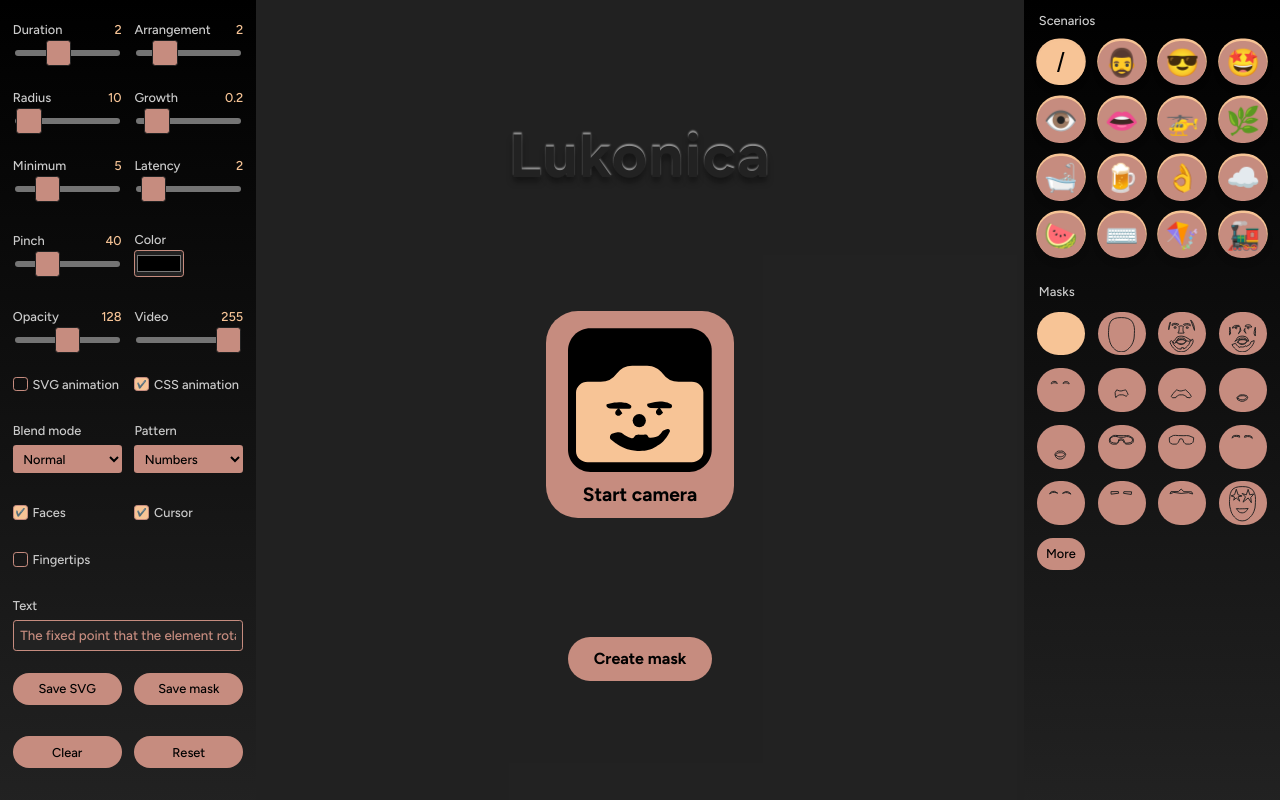
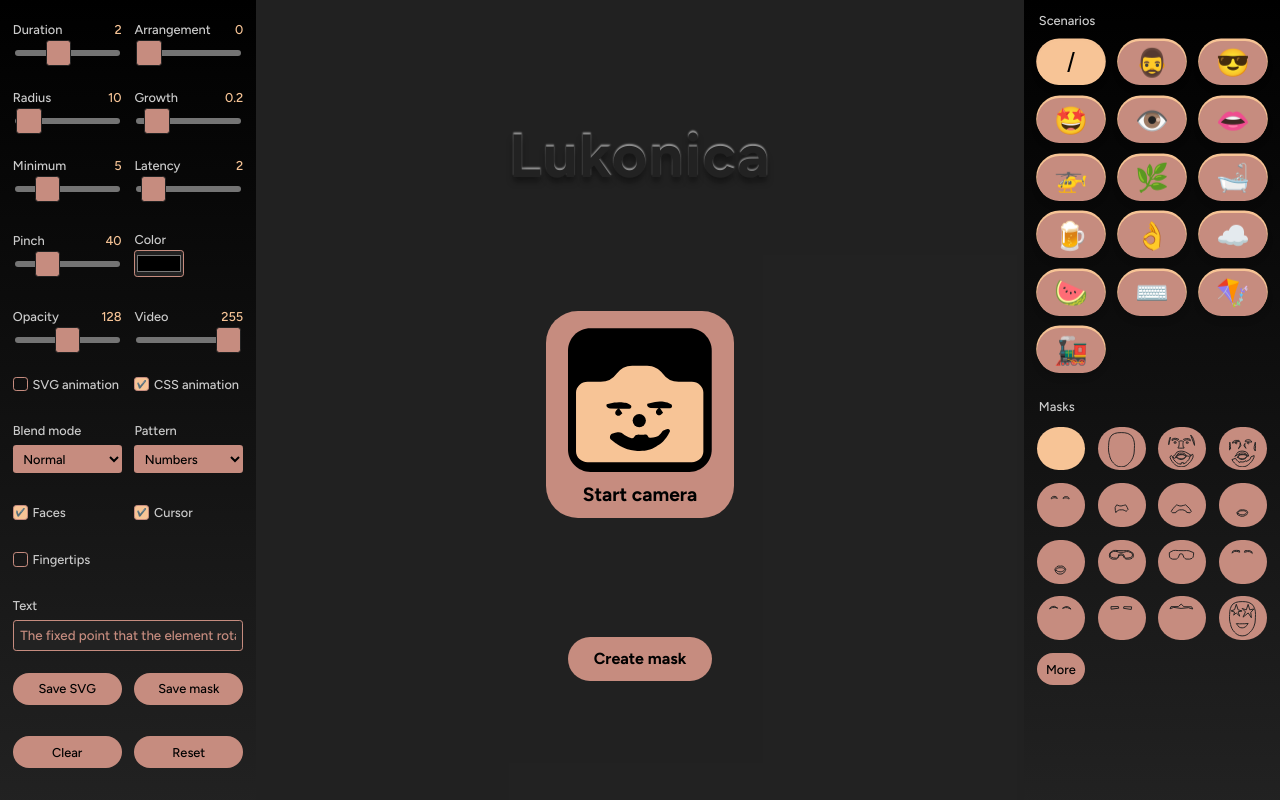
Before and after one commit to cincplug/lukonica, a React (Create React App) app: page / in a window 1280 px wide. Built offline with nearby package versions, Linux system fonts and the light colour scheme; a web font is replaced by a local one.

Commit message:
Improve mask selection

```diff
--- a/src/_setup.json
+++ b/src/_setup.json
@@ -13,7 +13,7 @@
     "id": "transitionArrangement",
     "title": "Arrangement",
     "description": "Arrangement of elements in transition",
-    "value": 2,
+    "value": 0,
     "type": "range",
     "min": 0,
     "max": 10,
--- a/src/components/MaskSelection.js
+++ b/src/components/MaskSelection.js
@@ -7,7 +7,7 @@ import { renderPath } from "../utils";
 
 const MaskSelection = (props) => {
   const { setActiveMask, setup, setSetup, handleInputChange } = props;
-  const { activeMaskIndex } = setup;
+  const { activeMaskIndex, showsFaces } = setup;
   const [masks, setMasks] = useState(DEFAULT_MASKS);
 
   const fetchMoreMasks = () => {
@@ -62,7 +62,6 @@ const MaskSelection = (props) => {
   };
 
   return (
-    (masks || DEFAULT_MASKS) && (
     <nav className={`menu menu--secondary`}>
       <fieldset className="menu--scenarios">
         <legend>Scenarios</legend>
@@ -80,6 +79,7 @@ const MaskSelection = (props) => {
           </button>
         ))}
       </fieldset>
+      {showsFaces && (masks || DEFAULT_MASKS) && (
         <fieldset className="menu--masks">
           <legend>Masks</legend>
           {masks.map((mask, index) => (
@@ -112,8 +112,8 @@ const MaskSelection = (props) => {
             More
           </button>
         </fieldset>
+      )}
     </nav>
-    )
   );
 };
 
--- a/src/data/scenarios.json
+++ b/src/data/scenarios.json
@@ -13,13 +13,13 @@
     "videoOpacity": 0,
     "usesSvgAnimation": false,
     "usesCssAnimation": true,
-    "blendMode": "color-dodge",
+    "blendMode": "normal",
     "pattern": "paths",
     "imageUrl": "",
     "pathStroke": "beziers",
     "showsFaces": true,
     "showsHands": true,
-    "hasCursor": false,
+    "hasCursor": true,
     "hasCursorFingertips": false,
     "isAutoClosed": false,
     "activeMaskIndex": 3,
@@ -176,7 +176,7 @@
     "pathStroke": "lines",
     "showsFaces": true,
     "showsHands": true,
-    "hasCursor": false,
+    "hasCursor": true,
     "hasCursorFingertips": false,
     "isAutoClosed": false,
     "activeMaskIndex": 3,
--- a/src/styles.scss
+++ b/src/styles.scss
@@ -104,6 +104,8 @@ button {
       position: fixed;
       bottom: var(--gap-double);
       z-index: 1;
+      left: 50%;
+      transform: translateX(-50%);
     }
   }
 }
@@ -239,25 +241,31 @@ legend {
     grid-auto-rows: max-content;
   }
 
+  button {
+    &.active {
+      background: var(--bg-input-active);
+    }
+  }
+
   &--masks {
     legend {
       margin-top: var(--gap);
+    }
+    path {
+      stroke: var(--color-black-light);
+      stroke-width: 1rem;
+      fill: none;
     }
     button {
       grid-column: span 3;
       padding: 0;
       min-height: 2rem;
     }
-    path {
-      stroke: var(--color-black-light);
-      stroke-width: 1rem;
-      fill: none;
-    }
   }
 
   &--scenarios {
     &__button {
-      grid-column: span 3;
+      grid-column: span 4;
       font-size: 1.7rem;
       padding: 0.4rem;
       background: var(--color-skin);
@@ -269,12 +277,6 @@ legend {
 
   &--stretched {
     grid-auto-rows: auto;
-  }
-
-  button {
-    &.active {
-      background: var(--bg-input-active);
-    }
   }
 
   @include until {
```
Lines whose indentation alone changed are shown as unchanged.
